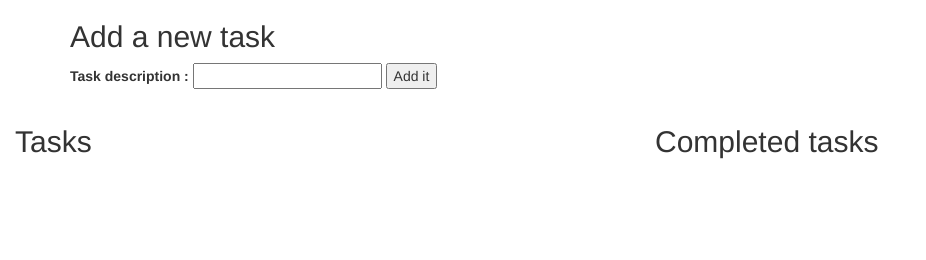
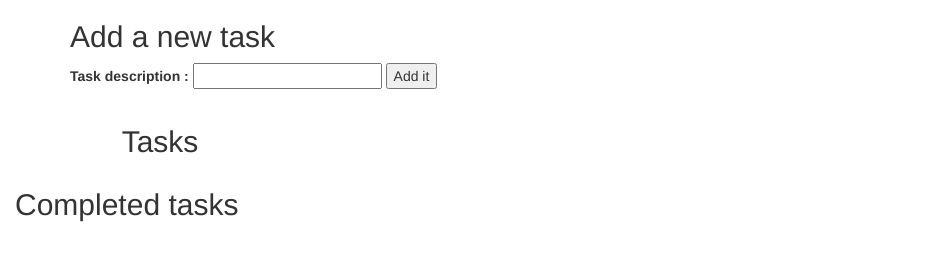
Before and after one commit to KennaW/toDoList-javascript, a plain HTML site: page index.html in a window 1280 px wide. Shown: the whole page, without its empty margins (0-926 px from the left). Drawn offline with nearby package versions, Linux system fonts and the light colour scheme.

Commit message:
end of day

```diff
--- a/index.html
+++ b/index.html
@@ -21,7 +21,7 @@
             </form>
 
 
-            <div class='col-md-6' id="list-of-tasks">
+            <div class='col-md-6 col-md-offset-1' id="list-of-tasks">
                 <h2>Tasks</h2>
                 <ul id='tasks'>
 
```
